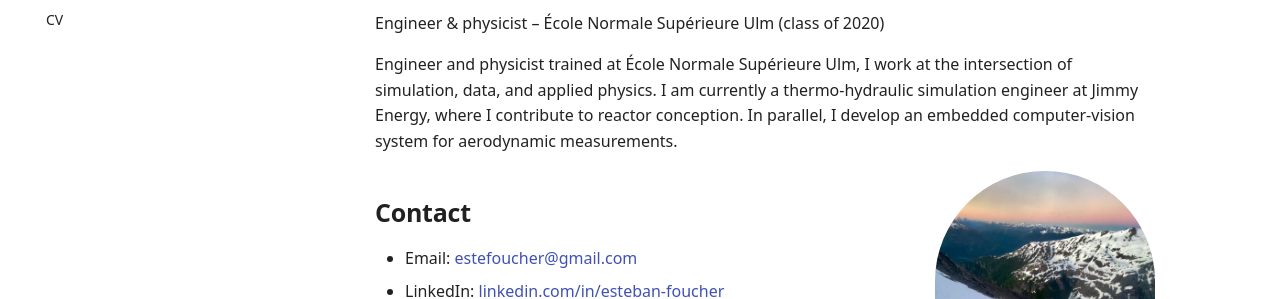
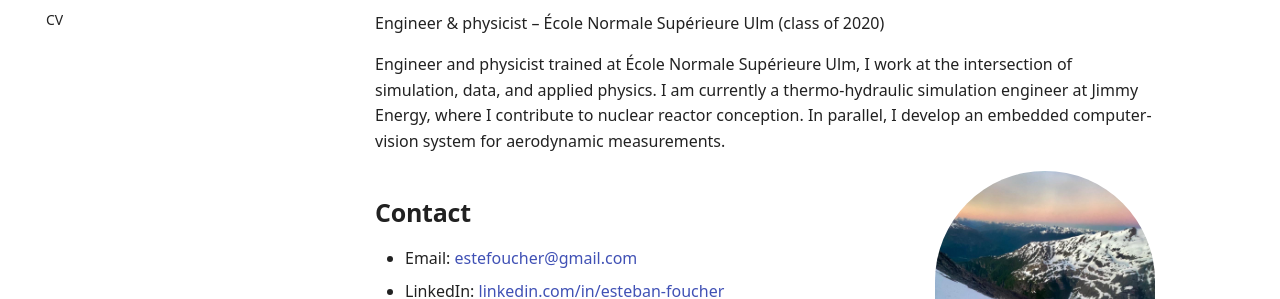
Before and after one commit to estebanfoucher/CV, an MkDocs documentation site: the page built from content/index.md, in a window 1280 px wide. Shown: the part 145-444 px from the top of the page. Built offline with MkDocs 1.6.1 and Material for MkDocs 9.7.7, drawn with Linux system fonts in a browser that asks for light colours; some web fonts are replaced.

Commit message:
minor fix

```diff
--- a/content/index.md
+++ b/content/index.md
@@ -8,7 +8,7 @@ hide:
 
 Engineer & physicist – École Normale Supérieure Ulm (class of 2020)
 
-Engineer and physicist trained at École Normale Supérieure Ulm, I work at the intersection of simulation, data, and applied physics. I am currently a thermo-hydraulic simulation engineer at Jimmy Energy, where I contribute to reactor conception. In parallel, I develop an embedded computer-vision system for aerodynamic measurements.
+Engineer and physicist trained at École Normale Supérieure Ulm, I work at the intersection of simulation, data, and applied physics. I am currently a thermo-hydraulic simulation engineer at Jimmy Energy, where I contribute to nuclear reactor conception. In parallel, I develop an embedded computer-vision system for aerodynamic measurements.
 
 ![Portrait of Esteban Foucher](assets/photo.jpg)
 
--- a/mkdocs.yml
+++ b/mkdocs.yml
@@ -26,6 +26,10 @@ nav:
 extra_css:
   - assets/styles.css
 
+plugins:
+  - search:
+      enabled: false
+
 markdown_extensions:
   - toc:
       permalink: true
```
